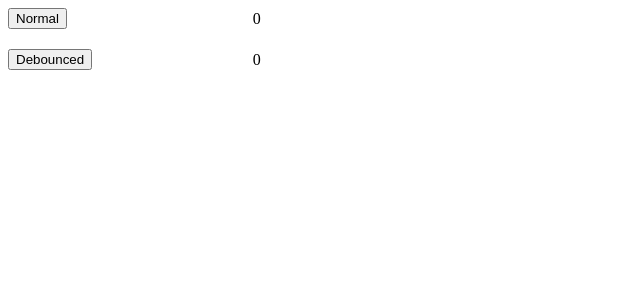
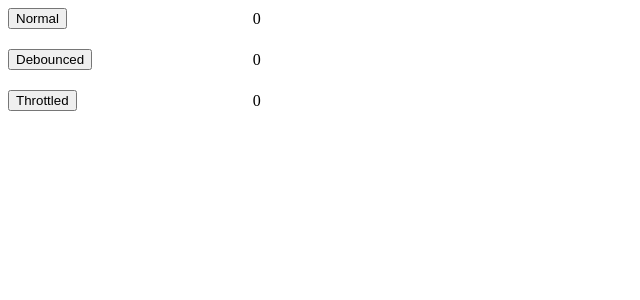
Before and after one commit to 7vTr0x7/react-prep, a React (Vite) app in the folder prep/: page / in a window 1280 px wide. Shown: the top 300 px of the page, without its empty margins (0-640 px from the left). Built offline with nearby package versions, Linux system fonts and the light colour scheme.

Commit message:
revert to react18

```diff
--- a/prep/src/components/Guns/Guns.jsx
+++ b/prep/src/components/Guns/Guns.jsx
@@ -15,6 +15,7 @@ const NormalGun = ({ normalGun, setNormalGun }) => {
   );
 };
 const DebouncedGun = ({ debouncedGun, setDebouncedGun }) => {
+  console.log("Debounced");
   return (
     <div
       style={{
@@ -29,6 +30,8 @@ const DebouncedGun = ({ debouncedGun, setDebouncedGun }) => {
   );
 };
 const ThrottledGun = ({ throttledGun, setThrottledGun }) => {
+  console.log("throttle");
+
   return (
     <div
       style={{
@@ -61,6 +64,10 @@ const Guns = () => {
         debouncedGun={debouncedGun}
         setDebouncedGun={setDebouncedGun}
       />
+      <ThrottledGun
+        throttledGun={throttledGun}
+        setThrottledGun={setThrottledGun}
+      />
     </div>
   );
 };
--- a/prep/vite.config.js
+++ b/prep/vite.config.js
@@ -1,11 +1,6 @@
 import { defineConfig } from 'vite'
-import react, { reactCompilerPreset } from '@vitejs/plugin-react'
-import babel from '@rolldown/plugin-babel'
+import react from '@vitejs/plugin-react'
 
-// https://vite.dev/config/
 export default defineConfig({
-  plugins: [
-    react(),
-    babel({ presets: [reactCompilerPreset()] })
-  ],
+  plugins: [react()],
 })
```
Also changed, not shown: prep/package.json (+6 -13 lines), prep/src/main.jsx (+6 -6 lines), 1 other file (tests, documents, lock files or other folders).
